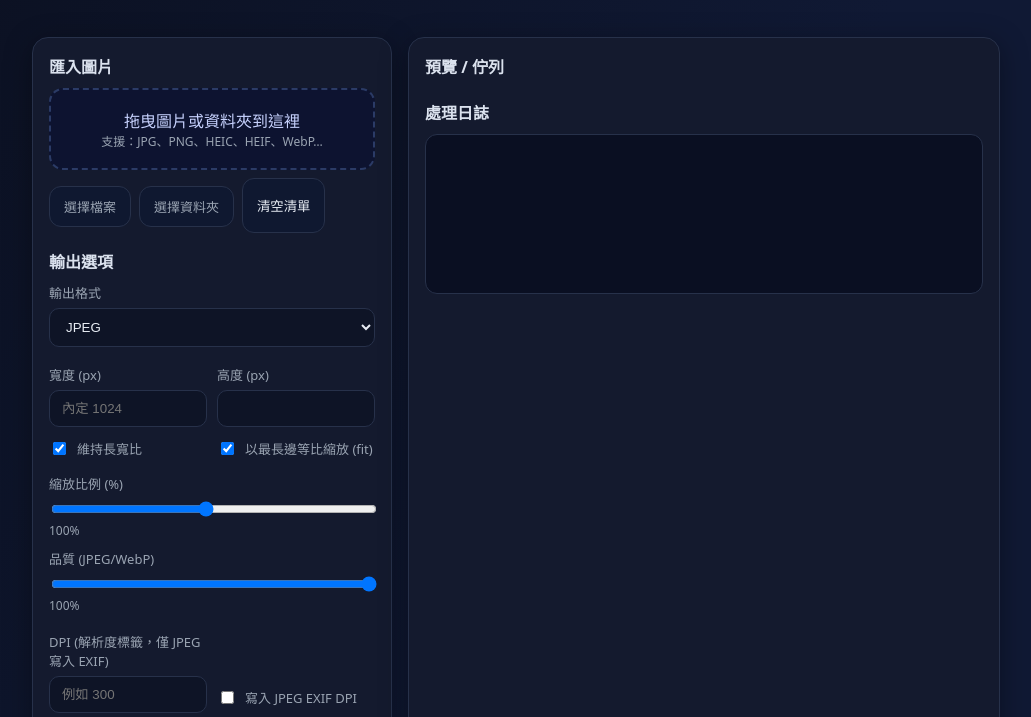
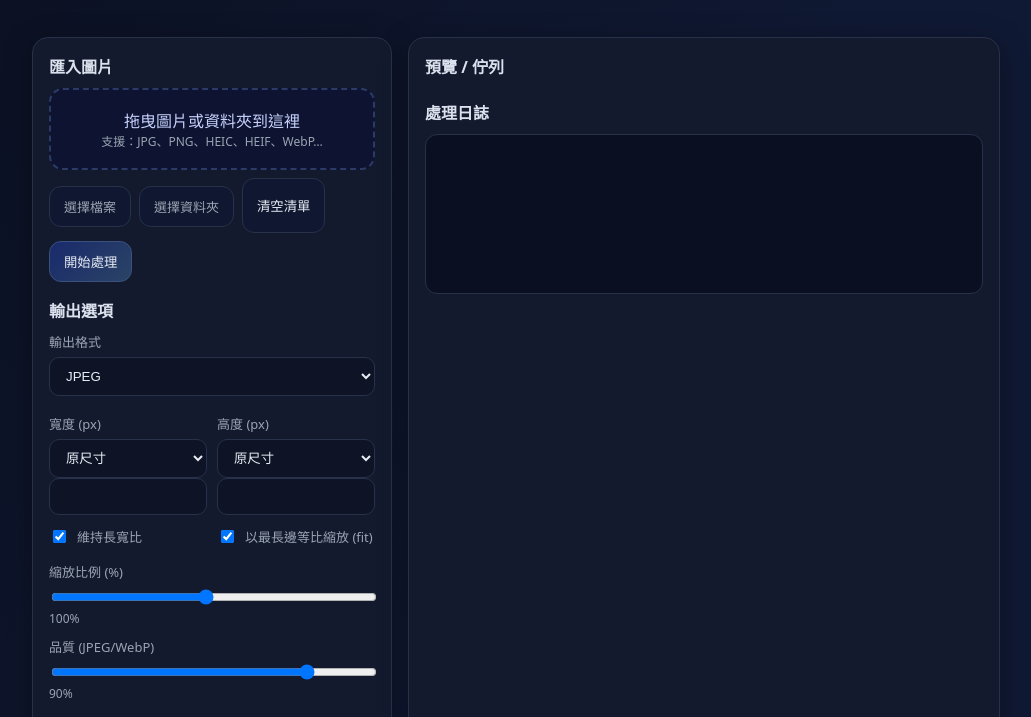
Before and after one commit to Chia168168/Teng-image-tools, a plain HTML site: page index.html in a window 1280 px wide. Shown: the part 99-816 px from the top of the page, without its empty margins (124-1155 px from the left). Drawn offline with nearby package versions, Linux system fonts and the light colour scheme; a script that the page names is missing.

Commit message:
Update index.html

```diff
--- a/index.html
+++ b/index.html
@@ -43,7 +43,7 @@ input[type="range"]{width:100%}
 </head>
 <body>
 <header>
-  <h1>圖片尺寸/解析度調整器 <span class="badge">JPG · PNG · HEIC · HEIF</span></h1>
+  <h1>TENG 圖片尺寸/格式調整器 <span class="badge">JPG · PNG · HEIC · HEIF · WEBP</span></h1>
   <p>完全在瀏覽器本機端運作，不上傳檔案。支援拖曳、多檔批次處理。</p>
 </header>
 <div class="wrap grid">
@@ -61,8 +61,10 @@ input[type="range"]{width:100%}
         <input id="fileFolder" type="file" webkitdirectory style="display:none" />
       </label>
       <button class="btn" id="clear">清空清單</button>
+      </label>
+      <button class="btn primary" id="process">開始處理</button>
+
     </div>
-
     <h3 style="margin-top:16px">輸出選項</h3>
     <label>輸出格式</label>
     <select id="format">
@@ -75,12 +77,28 @@ input[type="range"]{width:100%}
     <div class="row" style="margin-top:10px">
       <div>
         <label>寬度 (px)</label>
-        <input id="width" type="number" placeholder="內定 1024" />
+        <select id="width">
+          <option value="0" selected>原尺寸</option>
+          <option value="512">512</option>
+          <option value="768">768</option>
+          <option value="1024">1024</option>
+          <option value="1280">1280</option>
+        </select>
+        <input id="width" type="number" placeholder=" " />
       </div>
+
       <div>
         <label>高度 (px)</label>
+        <select id="height">
+          <option value="0" selected>原尺寸</option>
+          <option value="512">512</option>
+          <option value="768">768</option>
+          <option value="1024">1024</option>
+          <option value="1280">1280</option>
+        </select>
         <input id="height" type="number" placeholder=" " />
       </div>
+
     </div>
     <div class="row" style="align-items:center;margin-top:4px">
       <label style="display:flex;align-items:center;gap:8px"><input id="lock" type="checkbox" checked /> 維持長寬比</label>
@@ -92,8 +110,8 @@ input[type="range"]{width:100%}
     <div class="muted" id="scaleLabel">100%</div>
 
     <label style="margin-top:10px">品質 (JPEG/WebP)</label>
-    <input id="quality" type="range" min="50" max="100" value="100" />
-    <div class="muted" id="qualityLabel">100%</div>
+    <input id="quality" type="range" min="50" max="100" value="90" />
+    <div class="muted" id="qualityLabel">90%</div>
 
     <div class="row" style="margin-top:10px">
       <div>
```
